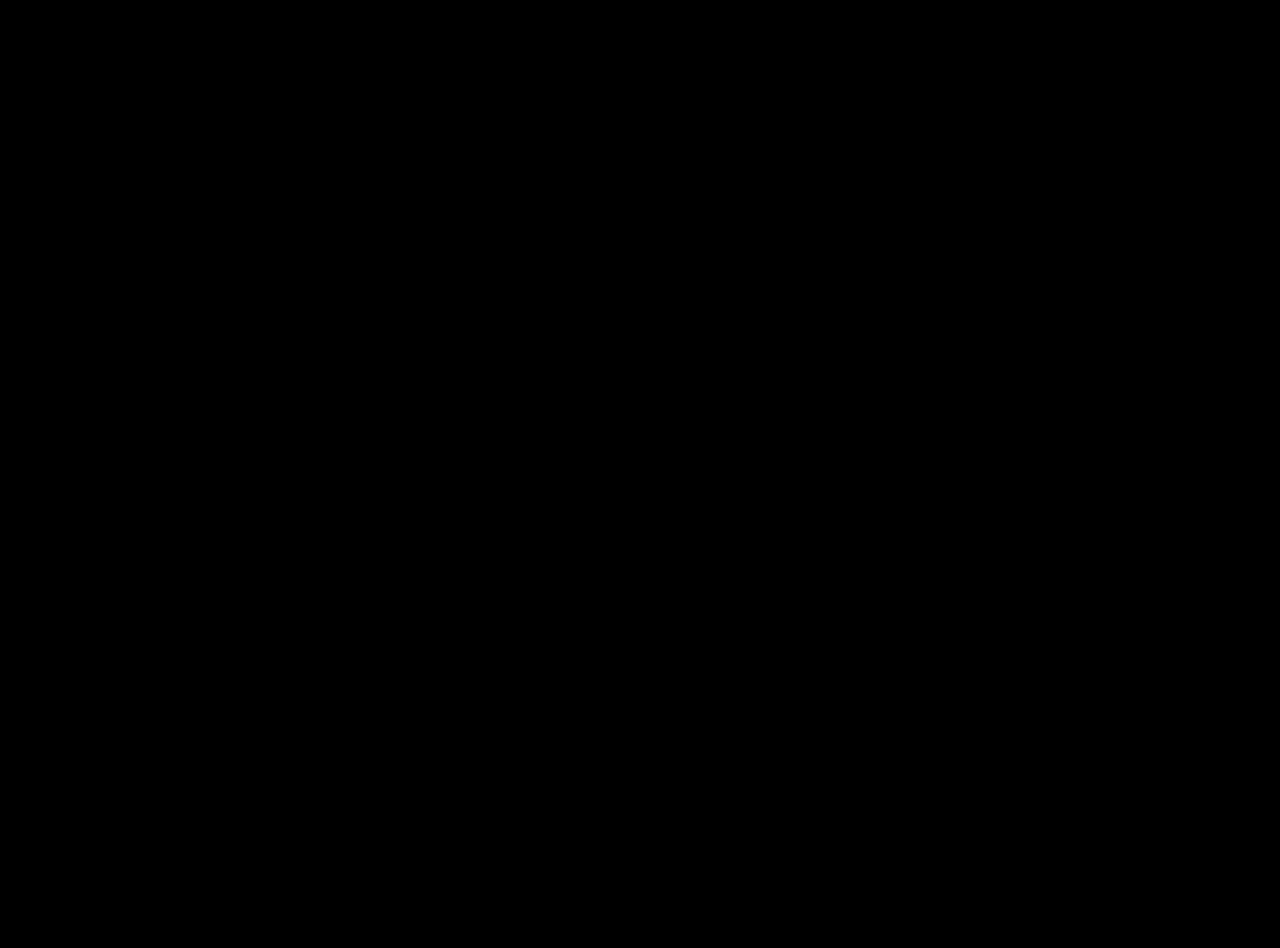
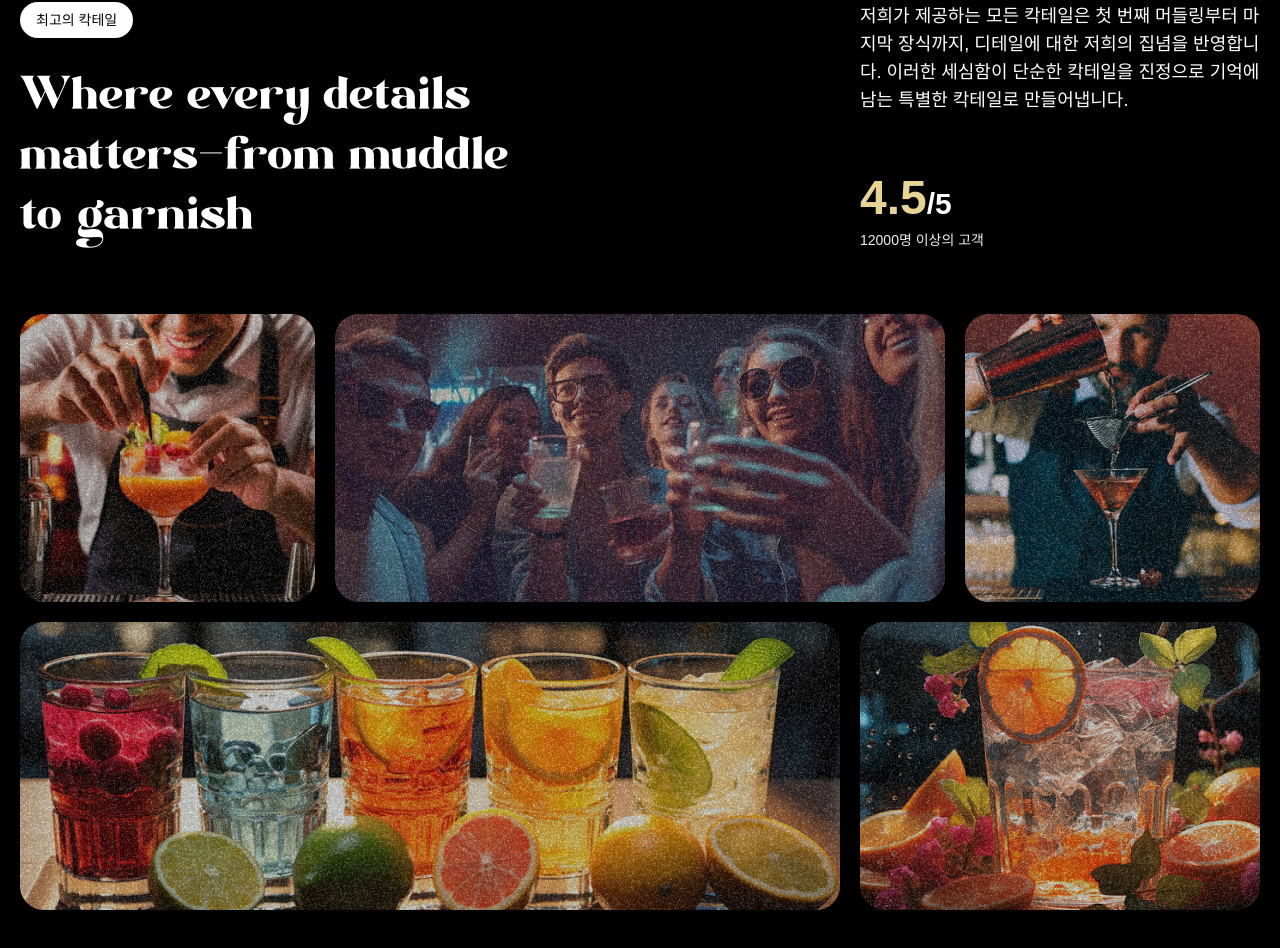
Before and after one commit to cathaynow/gsap_cocktails, a React (Vite) app: page / in a window 1280 px wide. Shown: the part 1710-2658 px from the top of the page. Before the commit the page ends 1600 px from the top, so only its background shows below. Built offline with nearby package versions, Linux system fonts and the light colour scheme; a web font is replaced by a local one.

Commit message:
About section

```diff
--- a/src/App.jsx
+++ b/src/App.jsx
@@ -3,6 +3,7 @@ import gsap from "gsap";
 import NavBar from "./components/NavBar.jsx";
 import Hero from "./components/Hero.jsx";
 import Cocktails from "./components/Cocktails.jsx";
+import About from "./components/About.jsx";
 
 gsap.registerPlugin(ScrollTrigger, SplitText);
 
@@ -13,6 +14,7 @@ const App = () => {
             <NavBar/>
             <Hero/>
             <Cocktails/>
+            <About/>
 
         </main>
     )
--- /dev/null
+++ b/src/components/About.jsx
@@ -0,0 +1,94 @@
+import {useGSAP} from "@gsap/react";
+import {SplitText} from "gsap/all";
+import gsap from "gsap";
+
+const About = () => {
+    useGSAP(() => {
+        const titleSplit = SplitText.create("#about h2", {
+            type: "words"
+        })
+
+        const scrollTImeline = gsap.timeline({
+            scrollTrigger: {
+                trigger: "#about",
+                start: "top center"
+            }
+        })
+
+        scrollTImeline.from(titleSplit.words, {
+            opacity: 0,
+            duration: 1,
+            yPercent: 100,
+            ease: "expo.out",
+            stagger: 0.02
+        })
+            .from(".top-grid div, .bottom-grid div", {
+                opacity: 0,
+                duration: 1,
+                ease: "power1.inOut",
+                stagger: 0.04
+            }, '-=0.5')
+    }, [])
+
+
+    return (
+        <div id="about">
+            <div className="mb-16 md:px-0 px-5">
+                <div className="content">
+                    <div className="md:col-span-8">
+                        <p className="badge">최고의 칵테일</p>
+                        <h2>Where every details matters<span className="text-white">-</span>
+                            from muddle to garnish
+                        </h2>
+                    </div>
+
+                    <div className="sub-content">
+                        <p>
+                            저희가 제공하는 모든 칵테일은 첫 번째 머들링부터 마지막 장식까지, 디테일에 대한 저희의 집념을 반영합니다. 이러한 세심함이 단순한 칵테일을 진정으로 기억에 남는
+                            특별한 칵테일로 만들어냅니다.
+                        </p>
+                        <div>
+                            <p className="md:text-3xl text-xl font-bold">
+                                <span>4.5</span>/5
+                            </p>
+                            <p className="text-sm text-white-100">
+                                12000명 이상의 고객
+                            </p>
+                        </div>
+                    </div>
+                </div>
+            </div>
+
+            <div className="top-grid">
+                <div className="md:col-span-3">
+                    <div className="noisy"/>
+                    <img src="/images/abt1.png" alt="grid-img-1"/>
+                </div>
+
+                <div className="md:col-span-6">
+                    <div className="noisy"/>
+                    <img src="/images/abt2.png" alt="grid-img-2"/>
+                </div>
+
+                <div className="md:col-span-3">
+                    <div className="noisy"/>
+                    <img src="/images/abt5.png" alt="grid-img-5"/>
+                </div>
+            </div>
+
+            <div className="bottom-grid">
+                <div className="md:col-span-8">
+                    <div className="noisy"/>
+                    <img src="/images/abt3.png" alt="grid-img-3"/>
+                </div>
+
+                <div className="md:col-span-4">
+                    <div className="noisy"/>
+                    <img src="/images/abt4.png" alt="grid-img-4"/>
+                </div>
+
+            </div>
+        </div>
+    )
+}
+export default About
```
